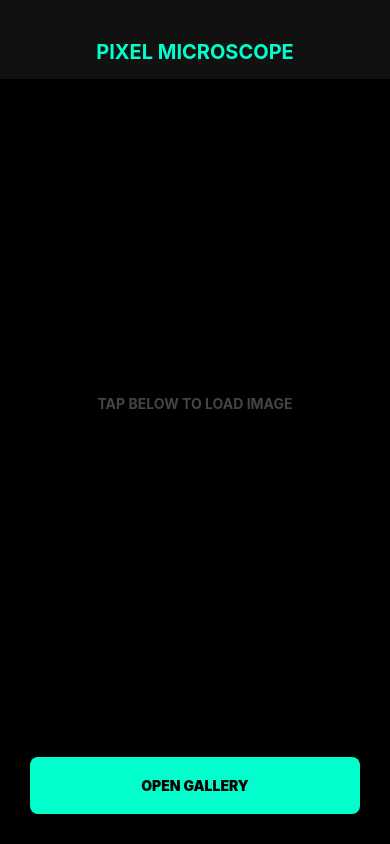
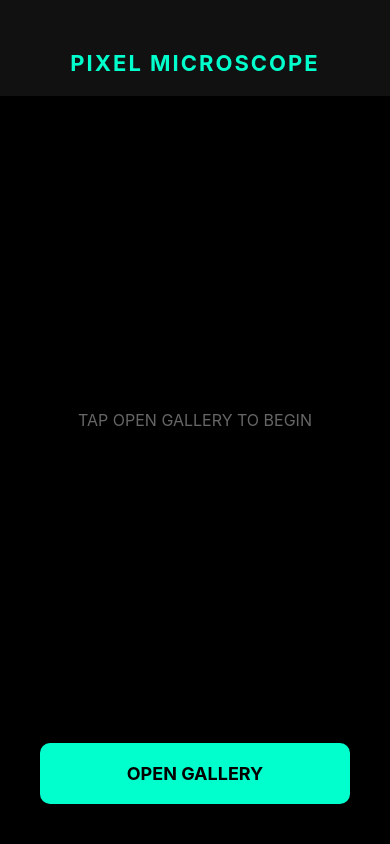
Before and after one commit to johntrocchio-pixel/pixel-warp-pro, a React Native app: screen / in a window 390 px wide. Built offline with nearby package versions, Linux system fonts and the light colour scheme.

Commit message:
Update App.js

```diff
--- a/App.js
+++ b/App.js
@@ -1,16 +1,15 @@
 import React, { useState } from 'react';
-import { StyleSheet, Text, View, TouchableOpacity, SafeAreaView, Image, ScrollView } from 'react-native';
+import { StyleSheet, Text, View, TouchableOpacity, SafeAreaView, Image, ScrollView, Alert } from 'react-native';
 import * as ImagePicker from 'expo-image-picker';
 
 export default function App() {
   const [image, setImage] = useState(null);
 
   const pickImage = async () => {
-    // This part asks the phone for permission explicitly
-    const permissionResult = await ImagePicker.requestMediaLibraryPermissionsAsync();
+    const { status } = await ImagePicker.requestMediaLibraryPermissionsAsync();
 
-    if (permissionResult.granted === false) {
-      alert("Permission to access camera roll is required!");
+    if (status !== 'granted') {
+      Alert.alert("Permission Denied", "We need access to your photos to zoom into them!");
       return;
     }
 
@@ -32,12 +31,17 @@ export default function App() {
 
       <View style={styles.canvas}>
         {image ? (
-          <ScrollView maximumZoomScale={20} minimumZoomScale={1} centerContent={true}>
+          <ScrollView
+            maximumZoomScale={50}
+            minimumZoomScale={1}
+            showsHorizontalScrollIndicator={false}
+            showsVerticalScrollIndicator={false}
+          >
             <Image source={{ uri: image }} style={styles.fullImage} resizeMode="contain" />
           </ScrollView>
         ) : (
           <View style={styles.placeholder}>
-            <Text style={styles.placeholderText}>TAP BELOW TO LOAD IMAGE</Text>
+            <Text style={styles.placeholderText}>TAP OPEN GALLERY TO BEGIN</Text>
           </View>
         )}
       </View>
@@ -51,12 +55,12 @@ export default function App() {
 
 const styles = StyleSheet.create({
   container: { flex: 1, backgroundColor: '#000' },
-  header: { paddingTop: 40, alignItems: 'center', backgroundColor: '#111', paddingBottom: 15 },
-  title: { color: '#00ffcc', fontSize: 20, fontWeight: 'bold' },
-  canvas: { flex: 1 },
-  fullImage: { width: 400, height: 400 }, // Initial size before zoom
+  header: { paddingTop: 50, alignItems: 'center', backgroundColor: '#111', paddingBottom: 20 },
+  title: { color: '#00ffcc', fontSize: 22, fontWeight: 'bold', letterSpacing: 2 },
+  canvas: { flex: 1, justifyContent: 'center', alignItems: 'center' },
+  fullImage: { width: 400, height: 400 },
   placeholder: { flex: 1, justifyContent: 'center', alignItems: 'center' },
-  placeholderText: { color: '#444', fontWeight: 'bold' },
-  button: { backgroundColor: '#00ffcc', padding: 20, margin: 30, borderRadius: 8, alignItems: 'center' },
-  buttonText: { color: '#000', fontWeight: '900' },
+  placeholderText: { color: '#666', fontSize: 16 },
+  button: { backgroundColor: '#00ffcc', padding: 20, marginHorizontal: 40, marginBottom: 40, borderRadius: 10, alignItems: 'center' },
+  buttonText: { color: '#000', fontSize: 18, fontWeight: 'bold' },
 });
```
